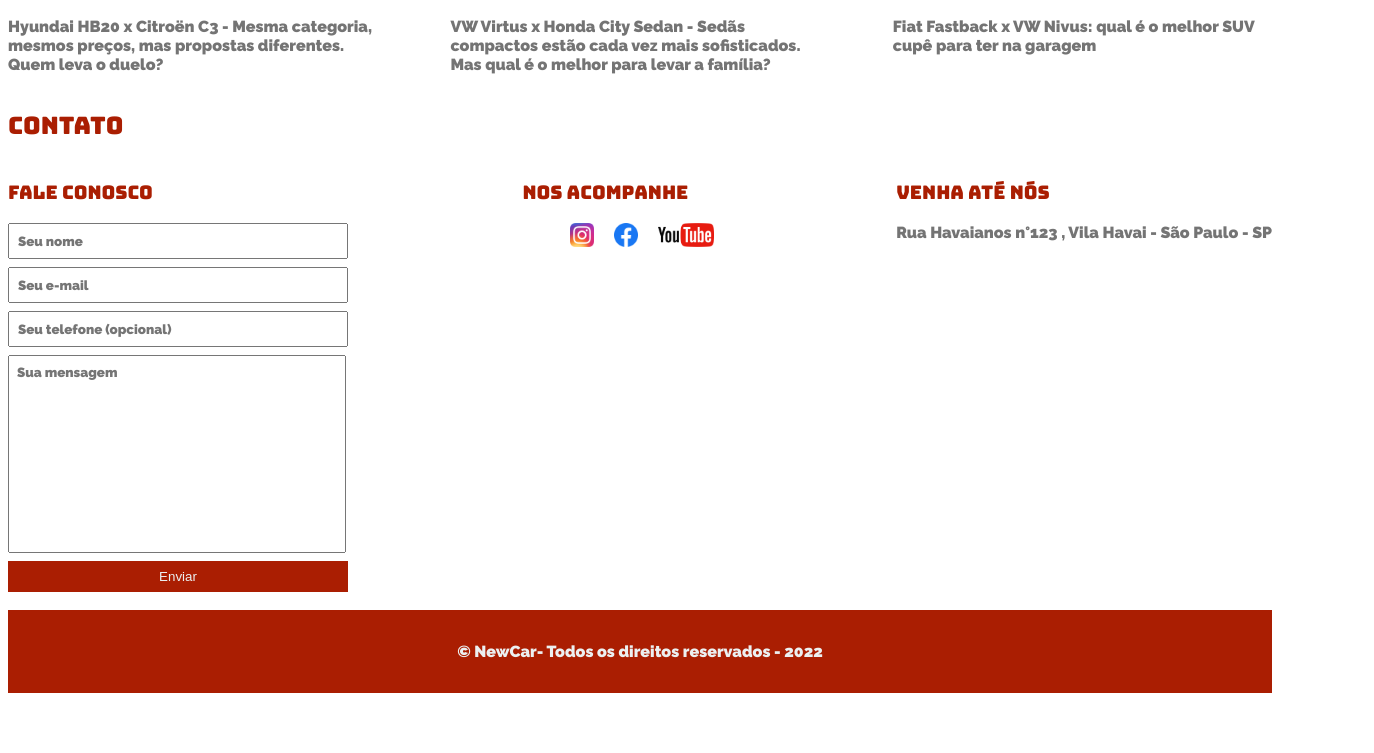
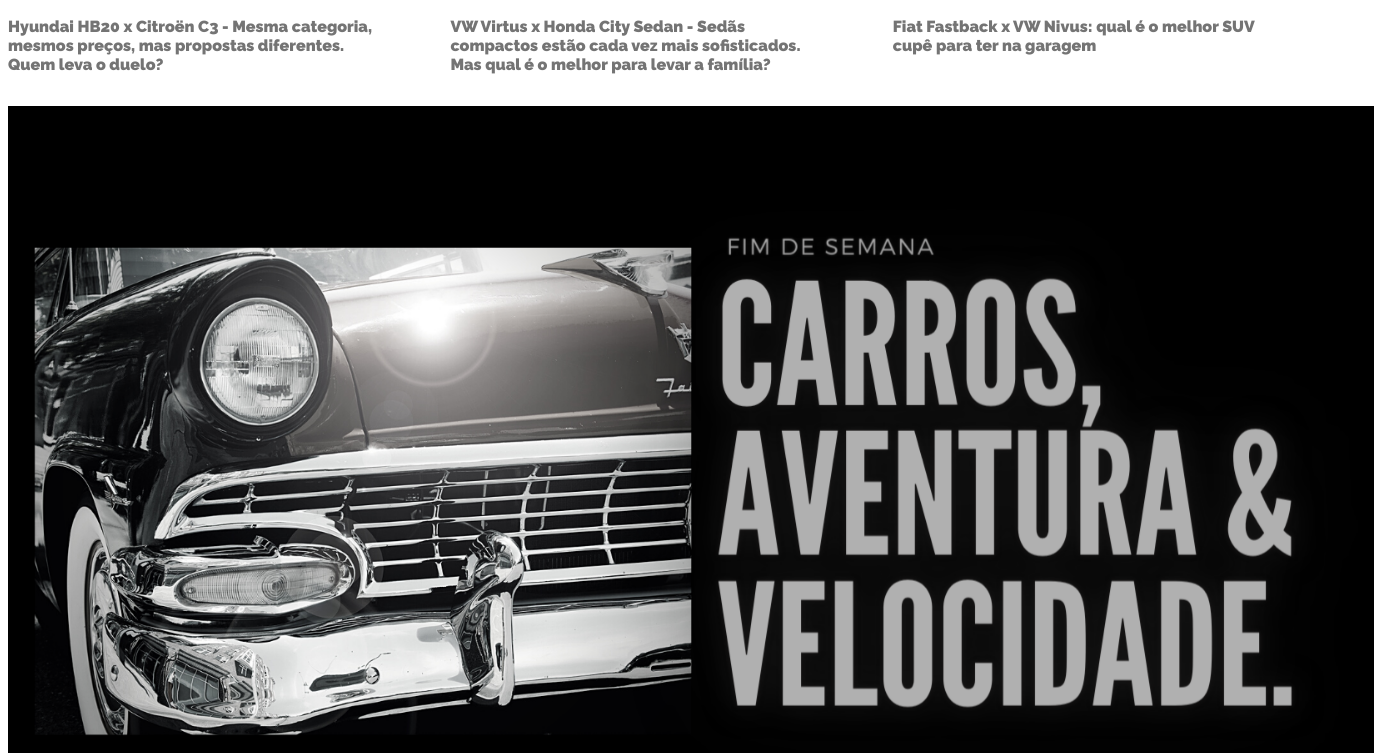
Before and after one commit to rssantos07/ebac-_projeto1, a plain HTML site: page index.html in a window 1280 px wide. Shown: the part 1827-2580 px from the top of the page, 1374 px wide, since content can reach past the window. Before the commit the page ends 2528 px from the top, so only its background shows below. Drawn offline with Linux system fonts and the light colour scheme.

Commit message:
atualizaçao imagem carro e natal

```diff
--- a/index.html
+++ b/index.html
@@ -136,6 +136,13 @@
                 </article>
         </div>
     </section>
+    <section>
+        <div class="container">
+            <div class="carro">
+                <img src="./images/Carros.png" alt="carros">
+            </div>
+        </div>
+    </section>
     <section id="contact">
         <div class="container">
             <h2>Contato</h2>
@@ -164,9 +171,9 @@
                         </li>
                     </ul>
                 </div>
-                <div>
-                    <h3>Venha até nós</h3>
-                    <p>Rua Havaianos n°123 , Vila Havai - São Paulo - SP</p>
+                <div class="natal">
+
+                    <p><img src="./images/storie.png" alt=""></p>
                 </div>
             </div>
         </div>
--- a/main.css
+++ b/main.css
@@ -103,6 +103,11 @@ header li a:hover {
     background-color: #aa1e02;
 }
 
+.carro img{
+    margin-top: 16px;
+    width: 1366px;
+}
+
 form input,
 form textarea,
 form button {
@@ -165,6 +170,9 @@ textarea:focus {
     color: #747474;
 }
 
+.natal img{
+    height: 600px;
+}
 footer {
     background-color:#aa1e02;
     color:#ecf0f1;
```
Also changed, not shown: images/Carros.png (added), images/storie.png (added).
